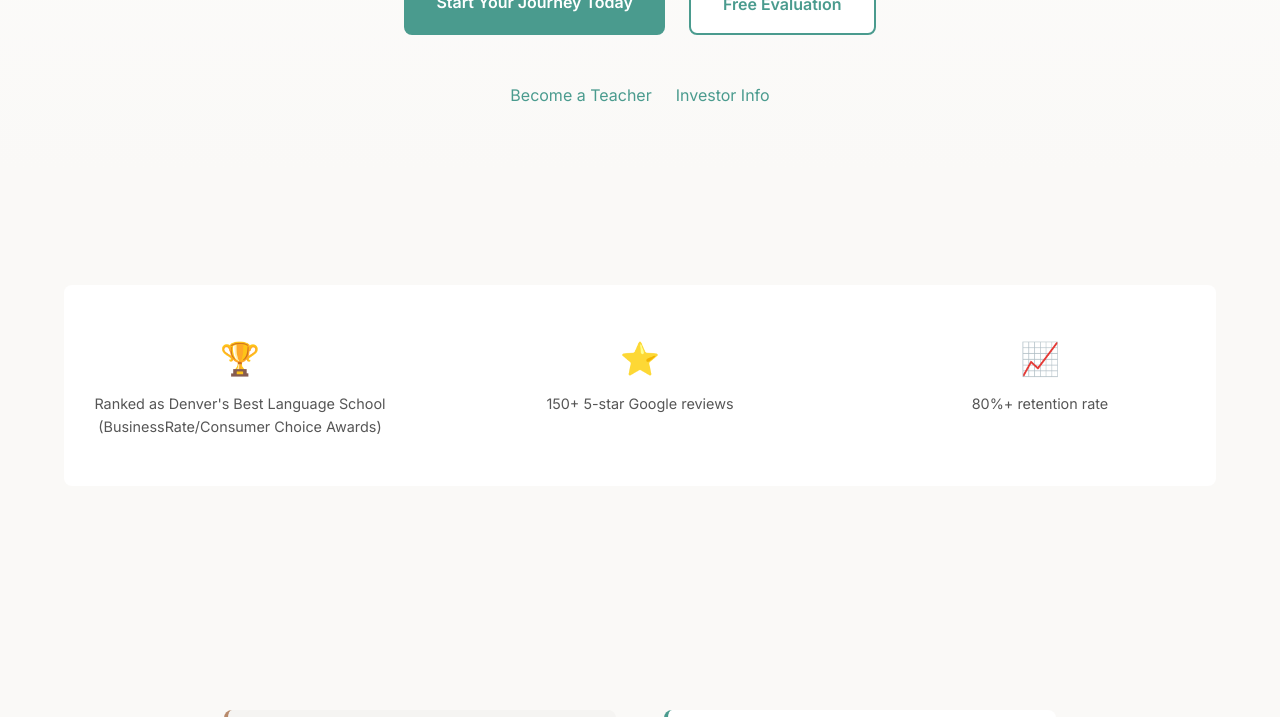
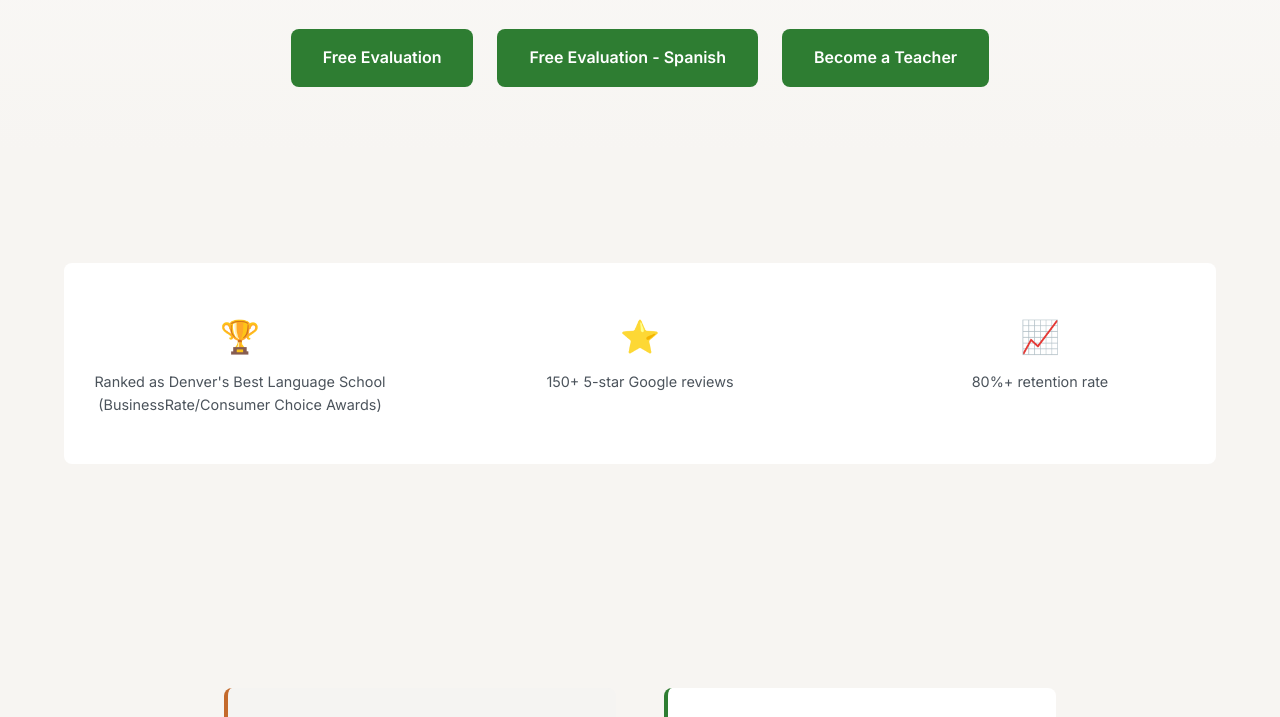
Before and after one commit to mrozanski/the-language-school, a plain HTML site: page index.html in a window 1280 px wide. Shown: the part 740-1457 px from the top of the page. Drawn offline with Linux system fonts and the light colour scheme.

Commit message:
David's feedback 12-17-25
- Home: hero text and CTAs updated to follow David's feedback
- Students page: update language, remove list item, and add youtube link
- Products page: Add amazon books URLs
- Update color palette to match logo
- Adjust Logo size and padding in the header

```diff
--- a/css/styles.css
+++ b/css/styles.css
@@ -7,13 +7,21 @@
    ============================================ */
 
    :root {
-  /* Colors */
-  --color-charcoal: #2c2c2c;
-  --color-off-white: #faf9f7;
-  --color-teal: #4a9b8e;
-  --color-teal-dark: #3a7d72;
-  --color-clay: #b88a6b;
-  --color-clay-light: #d4b5a0;
+    /* Colors (logo-aligned palette) */
+    --color-charcoal: #1f2933;
+    --color-off-white: #f7f5f2;
+
+    /* Primary action color (logo green) */
+    --color-teal: #2e7d32;        /* kept name to avoid HTML refactors */
+    --color-teal-dark: #256628;
+
+    /* Supporting brand color (logo blue) */
+    --color-brand-blue: #1e5aa8;
+
+    /* Warm accent (logo-derived orange/clay) */
+    --color-clay: #c46a2c;
+    --color-clay-light: #e0a884;
+
     --color-white: #ffffff;
     --color-gray-light: #f5f4f2;
     --color-gray-medium: #e8e6e3;
@@ -97,7 +105,7 @@ p {
   }
 
   a {
-  color: var(--color-teal);
+    color: var(--color-brand-blue);
     text-decoration: none;
     transition: color var(--transition);
   }
@@ -139,7 +147,6 @@ li {
   header {
     background-color: var(--color-white);
     border-bottom: 1px solid var(--color-gray-medium);
-  padding: var(--spacing-md) 0;
     position: sticky;
     top: 0;
     z-index: 100;
@@ -178,9 +185,13 @@ img {
   }
 
   .logo img {
-  height: 50px;
+    height: 70px;
     width: auto;
     max-width: none;
+  }
+
+  header nav {
+    padding: var(--spacing-md) 0;
   }
 
   nav ul {
@@ -201,8 +212,8 @@ nav a {
 
   nav a:hover,
   nav a.active {
-  color: var(--color-teal);
-  border-bottom-color: var(--color-teal);
+    color: var(--color-brand-blue);
+    border-bottom-color: var(--color-brand-blue);
   }
 
   /* Mobile Navigation */
@@ -271,7 +282,7 @@ nav a.active {
     background-color: var(--color-teal-dark);
     color: var(--color-white);
     transform: translateY(-2px);
-  box-shadow: 0 4px 8px rgba(74, 155, 142, 0.3);
+    box-shadow: 0 4px 8px rgba(46, 125, 50, 0.28);
   }
 
   .btn-secondary {
@@ -466,11 +477,13 @@ footer {
   }
 
   footer a {
-  color: var(--color-teal);
+    color: rgba(255, 255, 255, 0.85);
+    text-decoration: none;
   }
 
   footer a:hover {
-  color: var(--color-clay-light);
+    color: var(--color-brand-blue);
+    text-decoration: underline;
   }
 
   /* ============================================
@@ -498,7 +511,7 @@ footer a:hover {
   }
 
   .highlight {
-  color: var(--color-teal);
+    color: var(--color-brand-blue);
     font-weight: 600;
   }
 
@@ -508,9 +521,45 @@ footer a:hover {
 
   @media (max-width: 768px) {
     :root {
-    --spacing-xl: 2rem;
-    --spacing-2xl: 3rem;
-    --spacing-3xl: 4rem;
+    /* Colors (logo-aligned palette) */
+    --color-charcoal: #1f2933;
+    --color-off-white: #f7f5f2;
+
+    /* Primary action color (logo green) */
+    --color-teal: #2e7d32;        /* kept name to avoid HTML refactors */
+    --color-teal-dark: #256628;
+
+    /* Supporting brand color (logo blue) */
+    --color-brand-blue: #1e5aa8;
+
+    /* Warm accent (logo-derived orange/clay) */
+    --color-clay: #c46a2c;
+    --color-clay-light: #e0a884;
+
+    --color-white: #ffffff;
+    --color-gray-light: #f5f4f2;
+    --color-gray-medium: #e8e6e3;
+
+    /* Typography */
+    --font-body: 'Inter', -apple-system, BlinkMacSystemFont, 'Segoe UI', Roboto, Oxygen, Ubuntu, Cantarell, sans-serif;
+    --font-heading: 'Source Serif 4', Georgia, 'Times New Roman', serif;
+
+    /* Spacing */
+    --spacing-xs: 0.5rem;
+    --spacing-sm: 1rem;
+    --spacing-md: 1.5rem;
+    --spacing-lg: 2rem;
+    --spacing-xl: 3rem;
+    --spacing-2xl: 4rem;
+    --spacing-3xl: 6rem;
+
+    /* Layout */
+    --max-width: 1200px;
+    --content-width: 880px;
+    --border-radius: 8px;
+
+    /* Transitions */
+    --transition: 0.2s ease;
   }
 
     .hero {
@@ -544,13 +593,15 @@ footer a:hover {
     .container {
       padding: 0 var(--spacing-sm);
     }
-
     header {
+      padding: var(--spacing-sm) 0;
+    }
+    header nav {
       padding: var(--spacing-sm) 0;
     }
 
     .logo img {
-    height: 40px;
+      height: 50px;
     }
 
     nav ul {
--- a/index.html
+++ b/index.html
@@ -39,13 +39,11 @@
                 <p class="hero-subtitle">Build confidence, expand work opportunities, and connect with your community—fast.</p>
                 <p class="hero-subtitle"><strong>Let's Start Talking!</strong></p>
                 <p>Traditional classes move too slow. Our conversation-based method helps you start talking from Day 1.</p>
+                <h2>Start Your Journey Today</h2>
                 <div class="hero-cta">
-                    <a href="#" class="btn btn-primary">Start Your Journey Today</a>
-                    <a href="for-students.html" class="btn btn-secondary">Free Evaluation</a>
-                </div>
-                <div class="hero-cta">
-                    <a href="for-teachers.html">Become a Teacher</a>
-                    <a href="investor-relations.html">Investor Info</a>
+                    <a href="https://learn.thelanguageschool.us/conversationalenglishorspanishevaluation" class="btn btn-primary">Free Evaluation</a>
+                    <a href="https://learn.thelanguageschool.us/conversationalspanishevaluation" class="btn btn-primary">Free Evaluation - Spanish</a>
+                    <a href="https://letsgo.thelanguageschool.us/lst-membership" class="btn btn-primary">Become a Teacher</a>
                 </div>
             </div>
         </section>
```
Also changed, not shown: for-students.html (+9 -10 lines), products.html (+2 -2 lines). Lines whose indentation alone changed are shown as unchanged.
